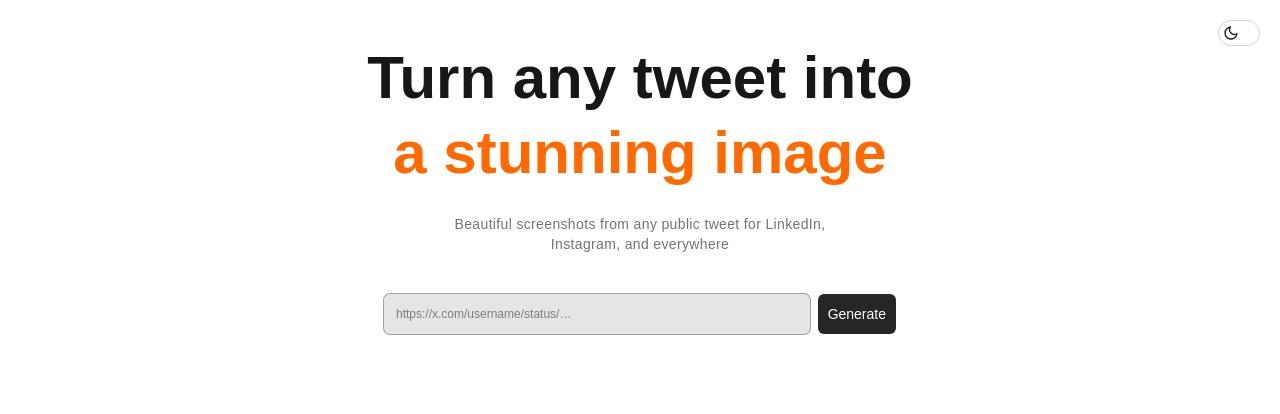
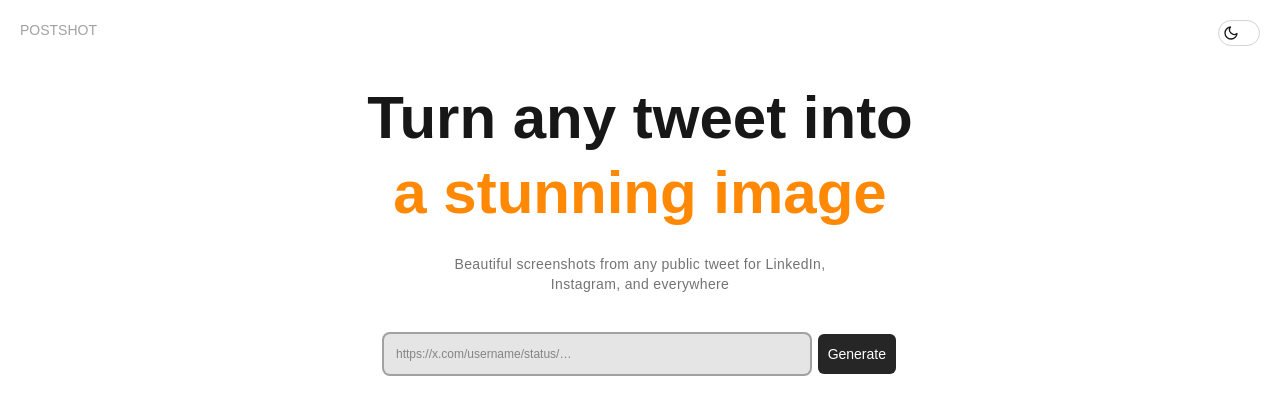
Before and after one commit to waqas60/PostShot, a Next.js app: page / in a window 1280 px wide. Shown: the top 414 px of the page. Built offline with nearby package versions, Linux system fonts and the light colour scheme; a web font is replaced by a local one.

Commit message:
fix:  ui update

```diff
--- a/src/app/globals.css
+++ b/src/app/globals.css
@@ -15,7 +15,6 @@
   --foreground: var(--color-neutral-50);
 }
 
-
 body {
   background: var(--background);
   color: var(--foreground);
--- a/src/app/layout.tsx
+++ b/src/app/layout.tsx
@@ -30,7 +30,7 @@ export default function RootLayout({
       className={`${unbounded.variable} ${geist.variable} h-full antialiased`}
       suppressHydrationWarning
     >
-      <body className="flex min-h-full flex-col">
+      <body className="flex min-h-full flex-col selection:bg-neutral-950 selection:text-neutral-50 dark:selection:bg-neutral-50 dark:selection:text-neutral-950">
         <ThemeModeProvider>{children}</ThemeModeProvider>
       </body>
     </html>
--- a/src/app/page.tsx
+++ b/src/app/page.tsx
@@ -5,13 +5,16 @@ import { useTheme } from "next-themes";
 export default function Home() {
   return (
     <div className="relative">
+      <h1 className="absolute top-5 left-5 text-sm text-neutral-400">
+        POSTSHOT
+      </h1>
       <ToggleTheme />
-      <div className="mt-10 flex flex-col gap-10">
+      <div className="mt-20 flex flex-col gap-10">
         <div className="flex max-w-400 flex-col items-center gap-6 text-center">
           <h1 className="text-6xl leading-tight font-bold">
             Turn any tweet into
             <br />
-            <span className="text-orange-500">a stunning image</span>
+            <span className="text-orange-400">a stunning image</span>
           </h1>
           <p className="w-110 text-sm tracking-wide text-neutral-500">
             Beautiful screenshots from any public tweet for LinkedIn, Instagram,
--- a/src/components/Adjustment.tsx
+++ b/src/components/Adjustment.tsx
@@ -22,7 +22,7 @@ export default function Adjustment() {
   } = useCustomizationStore();
 
   return (
-    <div className="w-86">
+    <div className="w-70">
       <div className="grid grid-cols-2 gap-3">
         <SettingSlider
           label="Font Size"
--- a/src/components/Background.tsx
+++ b/src/components/Background.tsx
@@ -29,8 +29,8 @@ export default function Background() {
   };
 
   return (
-    <div className="">
-      <div className="grid w-full grid-cols-2 rounded-md border-b border-neutral-200 bg-neutral-700 p-0.5 text-center text-[10px] text-neutral-500">
+    <div className="w-70">
+      <div className="grid w-full grid-cols-2 rounded-md  bg-neutral-700 p-0.5 text-center text-[10px] text-neutral-500">
         <p
           className={`cursor-pointer rounded-md p-2 transition-all duration-200 ${value === ValueEnum.PRESETS && "bg-neutral-100 text-neutral-800"}`}
           onClick={() => setValue(ValueEnum.PRESETS)}
@@ -45,13 +45,13 @@ export default function Background() {
         </p>
       </div>
 
-      <div className="mt-2 grid grid-cols-4 gap-2">
+      <div className="mt-2 grid grid-cols-4 gap-2 justify-center">
         {presets.map((preset, index) => (
           <button
             key={index}
             style={{ background: preset }}
             onClick={() => changeBg(index)}
-            className="h-8 w-20 cursor-pointer rounded-md"
+            className="h-8 w-16 cursor-pointer rounded-md"
           >
             {selected === index && (
               <TiTick className="mx-auto text-center text-white" />
--- a/src/components/Customization.tsx
+++ b/src/components/Customization.tsx
@@ -8,8 +8,8 @@ export default function Customization() {
   const { option, setOption } = useCustomizeOptionStore();
 
   return (
-    <div className="flex flex-col gap-5">
-      <p className="border-b border-neutral-200 pb-2 text-xs font-semibold">
+    <div className="flex flex-col gap-5 rounded-2xl p-4 shadow-md border-neutral-50 dark:border-neutral-100">
+      <p className="border-b border-neutral-200 pb-2 text-xs font-semibold dark:border-neutral-700">
         Customization
       </p>
       <div className="grid w-full grid-cols-3 justify-between rounded-md bg-neutral-700 p-0.5 text-neutral-500">
--- a/src/components/Hero.tsx
+++ b/src/components/Hero.tsx
@@ -7,11 +7,13 @@ import TweetComponent, { TweetComponentType } from "./TweetComponent";
 import { BarLoader, BounceLoader } from "react-spinners";
 import Customization from "./Customization";
 import Preview from "./Preview";
+import { useTheme } from "next-themes";
 
 export default function Hero() {
   const inputRef = useRef<HTMLInputElement>(null);
   const [post, setPost] = useState<TweetComponentType>();
   const [loading, setLoading] = useState(false);
+  const { theme } = useTheme();
 
   const fetchPost = async () => {
     if (!inputRef.current) {
@@ -48,7 +50,11 @@ export default function Hero() {
 
       {/* {JSON.stringify(post.user)} */}
 
-      <BarLoader loading={loading} className="mx-auto mt-20" />
+      <BarLoader
+        loading={loading}
+        className="mx-auto mt-20"
+        color={theme === "dark" ? "#fff" : "#000"}
+      />
 
       {post && <Preview post={post} />}
     </div>
--- a/src/components/Input.tsx
+++ b/src/components/Input.tsx
@@ -10,7 +10,7 @@ export default function Input(input: InputType) {
       type="text"
       ref={input.ref}
       placeholder="https://x.com/username/status/…"
-      className="outline-none ring-1 ring-neutral-400 focus:ring-orange-600 p-3 text-xs bg-neutral-200 rounded-md flex-1"
+      className="outline-none ring-2 ring-neutral-400 focus:ring-orange-600 p-3 text-xs bg-neutral-200 rounded-md flex-1 text-neutral-800"
     />
   );
 }
--- a/src/components/Preview.tsx
+++ b/src/components/Preview.tsx
@@ -12,7 +12,7 @@ export default function Preview({ post }: PreviewProps) {
 
   return (
     <div className="mt-10 w-250">
-      <p className="border-b border-neutral-200 pb-2 text-sm font-bold">
+      <p className="border-b border-neutral-200 dark:border-neutral-700 pb-2 text-sm font-bold">
         Preview
       </p>
 
```
